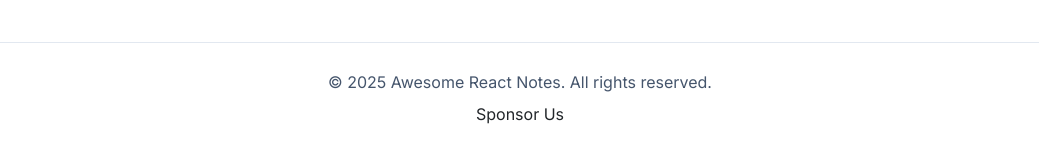
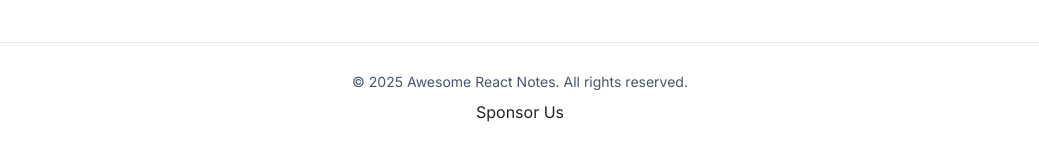
Before and after one commit to dev-rajm/awesome-todo-app, a React (Vite) app: page / in a window 1280 px wide. Shown: the part 1398-1549 px from the top of the page, without its empty margins (120-1159 px from the left). Built offline with nearby package versions, Linux system fonts and the light colour scheme.

Commit message:
Fixed footer text font size

```diff
--- a/src/components/Footer.jsx
+++ b/src/components/Footer.jsx
@@ -1,7 +1,7 @@
 const Footer = () => {
   return (
     <footer className="flex flex-col justify-center items-center h-28 border-t border-t-slate-200">
-      <p className="text-slate-600 mb-2">
+      <p className="text-slate-600 mb-2 text-sm">
         &copy; 2025 Awesome React Notes. All rights reserved.
       </p>
       <a>Sponsor Us</a>
```
